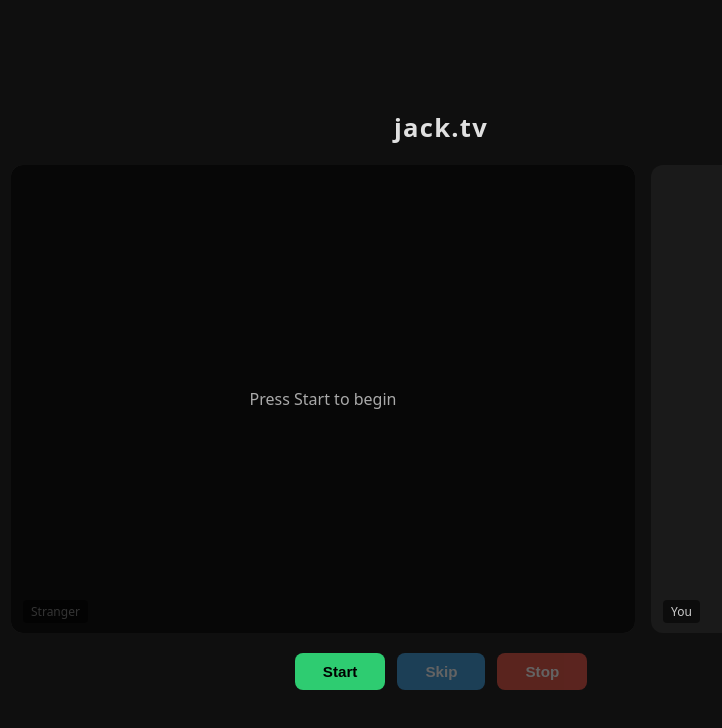
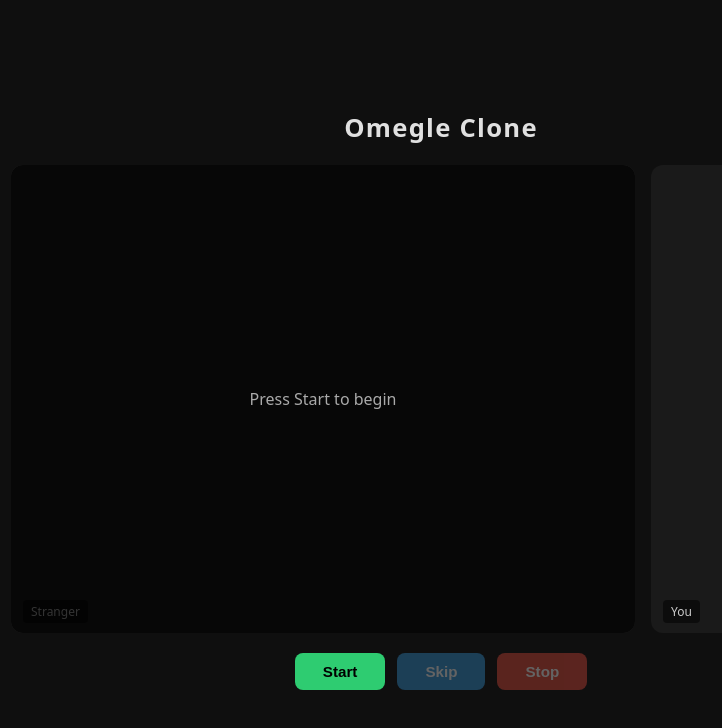
Before and after one commit to harshulsilverspoon/omegle_clone, a website: page public/index.html in a window 1280 px wide. Shown: the whole page, without its empty margins (199-921 px from the left). Drawn offline with nearby package versions, Linux system fonts and the light colour scheme; no server answers.

Commit message:
Update index.html

```diff
--- a/public/index.html
+++ b/public/index.html
@@ -8,7 +8,7 @@
 </head>
 <body>
   <div class="container">
-    <h1>jack.tv</h1>
+    <h1>Omegle Clone</h1>
 
     <div class="video-wrapper">
       <div class="video-box">
```
